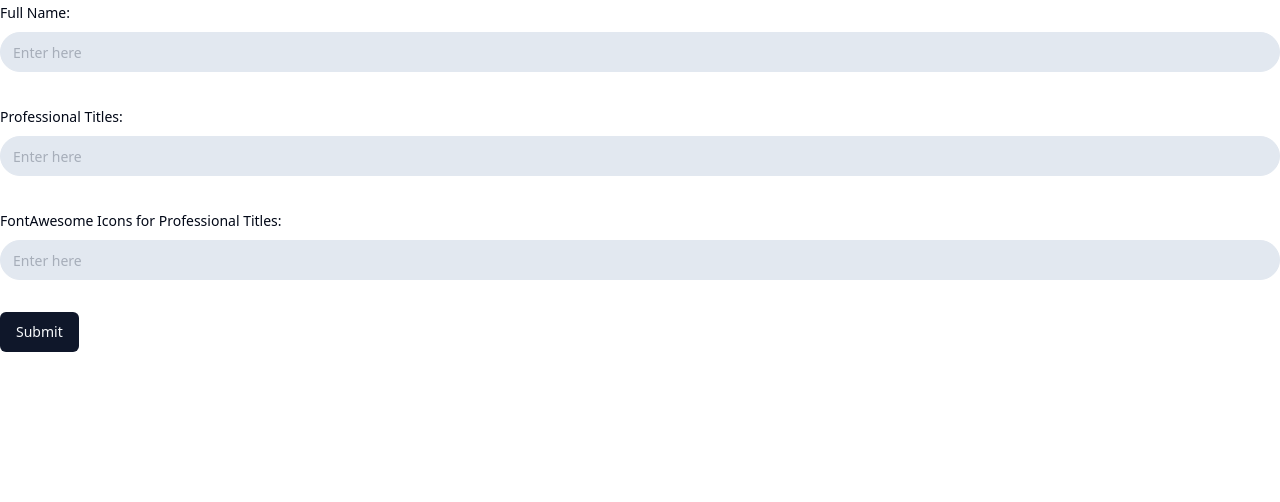
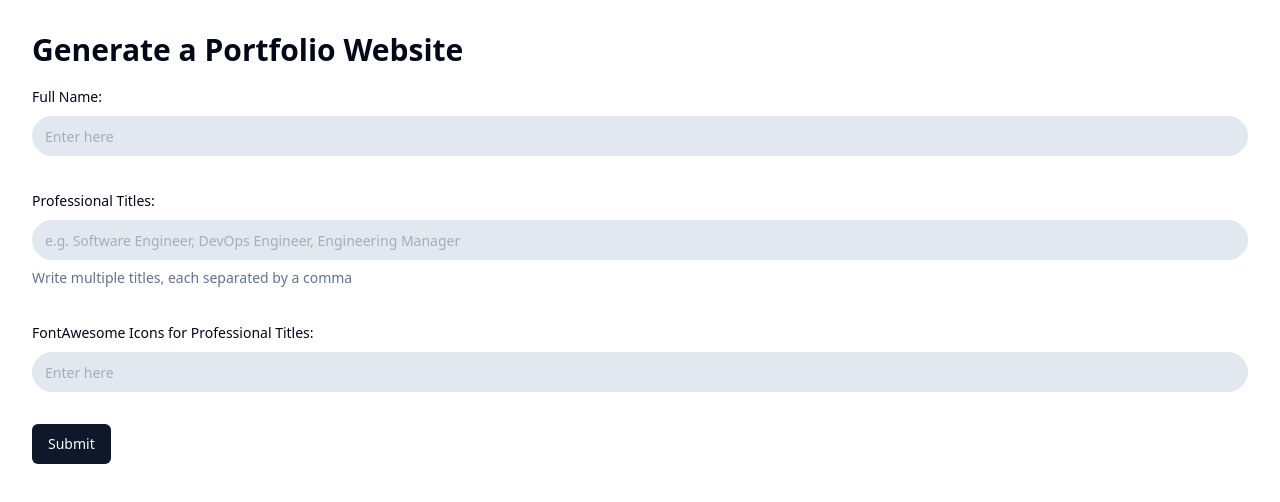
Before and after one commit to hallucinogenizer/portfolio-generator, a Next.js app in the folder frontend/: page / in a window 1280 px wide. Shown: the top 502 px of the page. Built offline with nearby package versions, Linux system fonts and the light colour scheme.

Commit message:
fixed some styles, added FormInput description

```diff
--- a/frontend/src/app/page.tsx
+++ b/frontend/src/app/page.tsx
@@ -1,5 +1,9 @@
 import MainForm from "@/features/MainForm/MainForm";
 
 export default function Home() {
-  return <main><MainForm /></main>
+  return (
+    <main className="p-8">
+      <MainForm />
+    </main>
+  );
 }
--- a/frontend/src/components/FormInput/FormInput.tsx
+++ b/frontend/src/components/FormInput/FormInput.tsx
@@ -4,6 +4,7 @@ import { useFormContext } from "react-hook-form";
 
 import {
   FormControl,
+  FormDescription,
   FormField,
   FormItem,
   FormLabel,
@@ -17,10 +18,18 @@ type Props = {
   label: string;
   placeholder?: string;
   type?: Exclude<HTMLInputTypeAttribute, "select">;
+  description?: string;
   tooltipContent?: string;
 };
 
-function FormInput({ name, label, placeholder = "Enter here", type, tooltipContent }: Props) {
+function FormInput({
+  name,
+  label,
+  placeholder = "Enter here",
+  type,
+  description,
+  tooltipContent,
+}: Props) {
   const form = useFormContext();
 
   return (
@@ -29,10 +38,19 @@ function FormInput({ name, label, placeholder = "Enter here", type, tooltipConte
       name={name}
       render={({ field }) => (
         <FormItem>
-          <FormLabel>{label} {tooltipContent && <TooltipWrapper content={tooltipContent} />}</FormLabel>
+          <FormLabel>
+            {label}{" "}
+            {tooltipContent && <TooltipWrapper content={tooltipContent} />}
+          </FormLabel>
           <FormControl>
-            <Input type={type} placeholder={placeholder} errors={form.formState.errors} {...field} />
+            <Input
+              type={type}
+              placeholder={placeholder}
+              errors={form.formState.errors}
+              {...field}
+            />
           </FormControl>
+          {description && <FormDescription>{description}</FormDescription>}
           <FormMessage />
         </FormItem>
       )}
--- a/frontend/src/features/MainForm/MainForm.tsx
+++ b/frontend/src/features/MainForm/MainForm.tsx
@@ -1,67 +1,76 @@
-"use client"
+"use client";
 
 import { useForm } from "react-hook-form";
-import { yupResolver } from '@hookform/resolvers/yup';
+import { yupResolver } from "@hookform/resolvers/yup";
 import * as yup from "yup";
 
-import { Button } from "@/components/ui/button"
-import {
-  Form,
-} from "@/components/ui/form"
+import { Button } from "@/components/ui/button";
+import { Form } from "@/components/ui/form";
 import FormInput from "@/components/FormInput/FormInput";
 
-
-const schema = yup.object({
+const schema = yup
+  .object({
     name: yup.string().required().min(3).max(40),
     titles: yup
       .string()
-  .required('Titles are required')
+      .required("Titles are required")
       .test(
-    'at-least-two-items',
-    'There must be at least two items separated by a comma',
+        "at-least-two-items",
+        "There must be at least two items separated by a comma",
         (value) => {
           if (!value) return false; // If the input is empty, the validation fails
-      const items = value.split(',').map((item) => item.trim());
+          const items = value.split(",").map((item) => item.trim());
 
           // Check if there are at least two items and none of them are empty
           return items.length >= 2;
         }
       )
       .test(
-    'no-empty-item',
-    'There must be an item after every comma. Make sure there is no empty comma at the end of your input',
+        "no-empty-item",
+        "There must be an item after every comma. Make sure there is no empty comma at the end of your input",
         (value) => {
           if (!value) return false; // If the input is empty, the validation fails
-      const items = value.split(',').map((item) => item.trim());
+          const items = value.split(",").map((item) => item.trim());
 
           // Check if there are at least two items and none of them are empty
-      return items.every((item) => item !== '');
+          return items.every((item) => item !== "");
         }
       ),
     icons: yup.string().required(),
-}).required();
-
+  })
+  .required();
 
 export default function MainForm() {
   const form = useForm<FormData>({
     mode: "onChange",
     resolver: yupResolver(schema),
     defaultValues: {
-      name: ""
-    }
+      name: "",
+    },
   });
   type FormData = yup.InferType<typeof schema>;
 
   const onSubmit = (data: FormData) => console.log(data);
 
   return (
+    <div className="flex flex-col gap-4">
+      <h1 className="text-3xl font-bold">Generate a Portfolio Website</h1>
       <Form {...form}>
         <form onSubmit={form.handleSubmit(onSubmit)} className="space-y-8">
           <FormInput name="name" label="Full Name: " />
-        <FormInput name="titles" label="Professional Titles: " />
-        <FormInput name="icons" label="FontAwesome Icons for Professional Titles: " />
+          <FormInput
+            name="titles"
+            label="Professional Titles: "
+            placeholder="e.g. Software Engineer, DevOps Engineer, Engineering Manager"
+            description="Write multiple titles, each separated by a comma"
+          />
+          <FormInput
+            name="icons"
+            label="FontAwesome Icons for Professional Titles: "
+          />
           <Button type="submit">Submit</Button>
         </form>
       </Form>
-  )
+    </div>
+  );
 }
```
Lines whose indentation alone changed are shown as unchanged.
